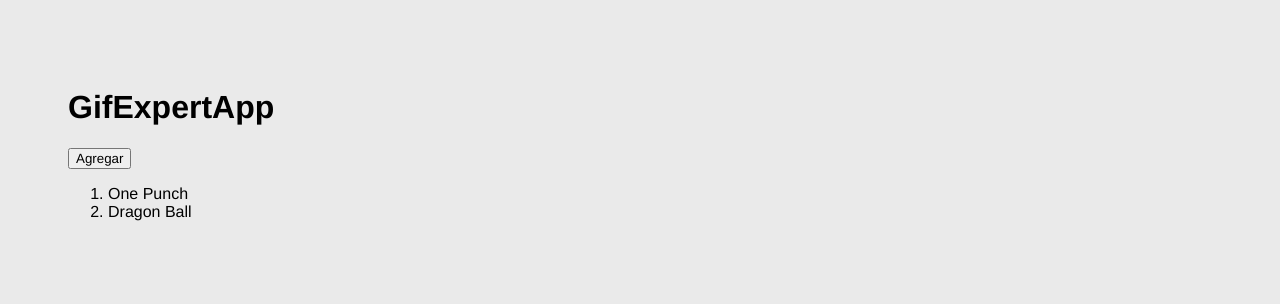
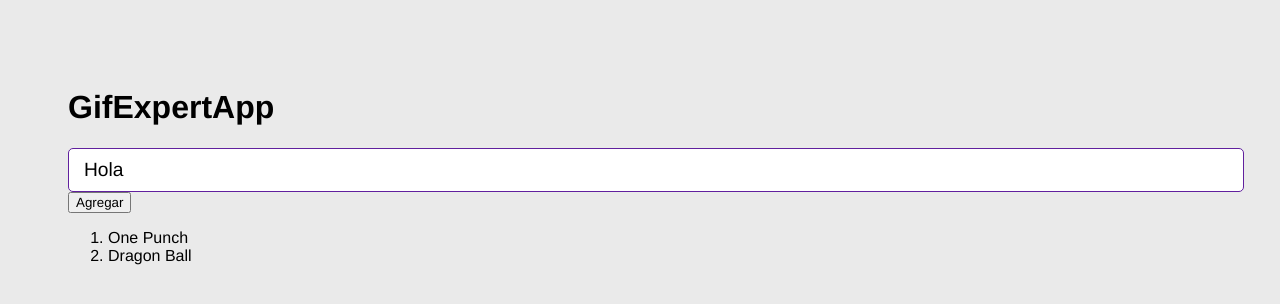
Before and after one commit to MauricioJCarrillo/gif-expert-webapp, a React (Vite) app: page / in a window 1280 px wide. Shown: the top 304 px of the page. Built offline with nearby package versions, Linux system fonts and the light colour scheme.

Commit message:
Adding input into new component

```diff
--- /dev/null
+++ b/src/Components/AddCategory.jsx
@@ -0,0 +1,26 @@
+import { useState } from "react";
+
+export const AddCategory = () => {
+  const [inputValue, setInputValue] = useState("Hola");
+
+  const handleInputValue = ({ target }) => {
+    console.log(target.value);
+    setInputValue(target.value);
+  };
+
+  const onSubmit = (event) => {
+    event.preventDefault();
+    console.log(inputValue);
+  };
+
+  return (
+    <form onSubmit={onSubmit}>
+      <input
+        type="text"
+        placeholder="Escribe la categoria"
+        value={inputValue}
+        onChange={handleInputValue}
+      />
+    </form>
+  );
+};
--- a/src/GifExpertApp.jsx
+++ b/src/GifExpertApp.jsx
@@ -1,4 +1,5 @@
 import { useState } from "react";
+import { AddCategory } from "./Components/AddCategory";
 
 export const GifExpertApp = () => {
   const [categories, setCategories] = useState(["One Punch", "Dragon Ball"]);
@@ -11,6 +12,8 @@ export const GifExpertApp = () => {
     <>
       <h1>GifExpertApp</h1>
 
+      <AddCategory />
+
       <button onClick={onAddCategory}>Agregar</button>
 
       <ol>
```
